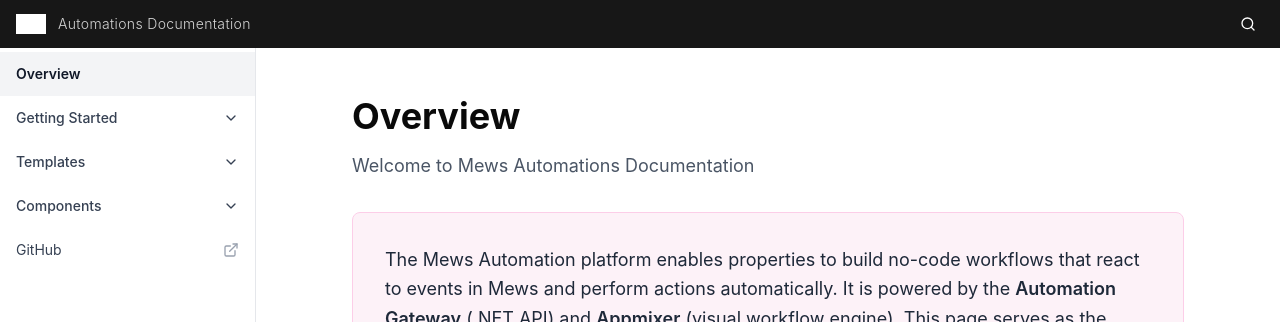
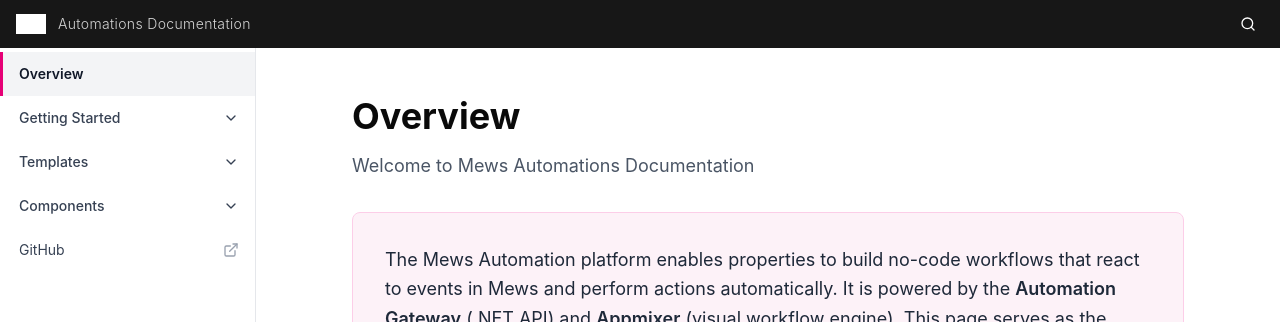
Before and after one commit to CarlosMewsGX/mews-automations-documentation, a React (Vite) app: page / in a window 1280 px wide. Shown: the top 322 px of the page. Built offline with nearby package versions, Linux system fonts and the light colour scheme.

Commit message:
Add pink left-border active state to sidebar sections and sub-items

```diff
--- a/src/app/App.tsx
+++ b/src/app/App.tsx
@@ -61,6 +61,7 @@
 
 export default function App() {
   const [activeSection, setActiveSection] = useState('overview');
+  const [activeItem, setActiveItem] = useState<string | null>(null);
   const [expanded, setExpanded] = useState<string[]>([]);
 
   const toggleExpand = (key: string) => {
@@ -71,6 +72,7 @@
 
   const navigate = (section: string) => {
     setActiveSection(section);
+    setActiveItem(null);
     if (!expanded.includes(section)) {
       setExpanded(prev => [...prev, section]);
     }
@@ -78,11 +80,26 @@
 
   const navigateToAnchor = (section: string, id: string) => {
     setActiveSection(section);
+    setActiveItem(id);
     setTimeout(() => {
       const el = document.getElementById(id);
       if (el) el.scrollIntoView({ behavior: 'smooth', block: 'start' });
     }, 50);
   };
+
+  const sectionCls = (key: string) =>
+    `w-full text-left px-4 py-3 text-sm flex items-center justify-between transition-colors border-l-[3px] ${
+      activeSection === key && activeItem === null
+        ? 'border-pink-600 bg-gray-100 text-gray-900 font-semibold'
+        : 'border-transparent text-gray-700 hover:bg-gray-50'
+    }`;
+
+  const itemCls = (id: string) =>
+    `w-full text-left pl-5 pr-4 py-2 text-sm transition-colors border-l-[3px] ${
+      activeItem === id
+        ? 'border-pink-600 bg-gray-100 text-gray-900 font-semibold'
+        : 'border-transparent text-gray-500 hover:bg-gray-50 hover:text-gray-900'
+    }`;
 
   return (
     <div className="size-full flex flex-col bg-white">
@@ -113,36 +130,20 @@
           <nav className="py-1">
 
             {/* Overview */}
-            <button
-              onClick={() => navigate('overview')}
-              className={`w-full text-left px-4 py-3 text-sm transition-colors flex items-center justify-between
-                ${activeSection === 'overview'
-                  ? 'bg-gray-100 text-gray-900 font-semibold'
-                  : 'text-gray-700 hover:bg-gray-50'}`}
-            >
+            <button onClick={() => navigate('overview')} className={sectionCls('overview')}>
               Overview
             </button>
 
             {/* Getting Started */}
             <div>
-              <button
-                onClick={() => { navigate('getting-started'); toggleExpand('getting-started'); }}
-                className={`w-full text-left px-4 py-3 text-sm flex items-center justify-between transition-colors
-                  ${activeSection === 'getting-started'
-                    ? 'bg-gray-100 text-gray-900 font-semibold'
-                    : 'text-gray-700 hover:bg-gray-50'}`}
-              >
+              <button onClick={() => { navigate('getting-started'); toggleExpand('getting-started'); }} className={sectionCls('getting-started')}>
                 <span>Getting Started</span>
                 <ChevronDown className={`w-4 h-4 flex-shrink-0 transition-transform duration-200 ${expanded.includes('getting-started') ? 'rotate-180' : ''}`} />
               </button>
               {expanded.includes('getting-started') && (
-                <div className="border-l border-gray-200 ml-4">
+                <div>
                   {gettingStartedItems.map(item => (
-                    <button
-                      key={item.id}
-                      onClick={() => navigateToAnchor('getting-started', item.id)}
-                      className="w-full text-left pl-4 pr-4 py-2 text-sm text-gray-500 hover:bg-gray-50 hover:text-gray-900 transition-colors"
-                    >
+                    <button key={item.id} onClick={() => navigateToAnchor('getting-started', item.id)} className={itemCls(item.id)}>
                       {item.label}
                     </button>
                   ))}
@@ -152,24 +153,14 @@
 
             {/* Templates */}
             <div>
-              <button
-                onClick={() => { navigate('templates'); toggleExpand('templates'); }}
-                className={`w-full text-left px-4 py-3 text-sm flex items-center justify-between transition-colors
-                  ${activeSection === 'templates'
-                    ? 'bg-gray-100 text-gray-900 font-semibold'
-                    : 'text-gray-700 hover:bg-gray-50'}`}
-              >
+              <button onClick={() => { navigate('templates'); toggleExpand('templates'); }} className={sectionCls('templates')}>
                 <span>Templates</span>
                 <ChevronDown className={`w-4 h-4 flex-shrink-0 transition-transform duration-200 ${expanded.includes('templates') ? 'rotate-180' : ''}`} />
               </button>
               {expanded.includes('templates') && (
-                <div className="border-l border-gray-200 ml-4">
+                <div>
                   {templateItems.map(item => (
-                    <button
-                      key={item.id}
-                      onClick={() => navigateToAnchor('templates', item.id)}
-                      className="w-full text-left pl-4 pr-4 py-2 text-sm text-gray-500 hover:bg-gray-50 hover:text-gray-900 transition-colors"
-                    >
+                    <button key={item.id} onClick={() => navigateToAnchor('templates', item.id)} className={itemCls(item.id)}>
                       {item.label}
                     </button>
                   ))}
@@ -179,39 +170,21 @@
 
             {/* Components */}
             <div>
-              <button
-                onClick={() => { navigate('components'); toggleExpand('components'); }}
-                className={`w-full text-left px-4 py-3 text-sm flex items-center justify-between transition-colors
-                  ${activeSection === 'components'
-                    ? 'bg-gray-100 text-gray-900 font-semibold'
-                    : 'text-gray-700 hover:bg-gray-50'}`}
-              >
+              <button onClick={() => { navigate('components'); toggleExpand('components'); }} className={sectionCls('components')}>
                 <span>Components</span>
                 <ChevronDown className={`w-4 h-4 flex-shrink-0 transition-transform duration-200 ${expanded.includes('components') ? 'rotate-180' : ''}`} />
               </button>
               {expanded.includes('components') && (
-                <div className="border-l border-gray-200 ml-4">
-                  <div className="pl-4 pr-4 pt-2 pb-1 text-xs font-semibold text-gray-400 uppercase tracking-wider">
-                    Triggers
-                  </div>
+                <div>
+                  <div className="pl-5 pr-4 pt-2 pb-1 text-xs font-semibold text-gray-400 uppercase tracking-wider">Triggers</div>
                   {triggerItems.map(item => (
-                    <button
-                      key={item.id}
-                      onClick={() => navigateToAnchor('components', item.id)}
-                      className="w-full text-left pl-4 pr-4 py-2 text-sm text-gray-500 hover:bg-gray-50 hover:text-gray-900 transition-colors"
-                    >
+                    <button key={item.id} onClick={() => navigateToAnchor('components', item.id)} className={itemCls(item.id)}>
                       {item.label}
                     </button>
                   ))}
-                  <div className="pl-4 pr-4 pt-3 pb-1 text-xs font-semibold text-gray-400 uppercase tracking-wider">
-                    Actions
-                  </div>
+                  <div className="pl-5 pr-4 pt-3 pb-1 text-xs font-semibold text-gray-400 uppercase tracking-wider">Actions</div>
                   {actionItems.map(item => (
-                    <button
-                      key={item.id}
-                      onClick={() => navigateToAnchor('components', item.id)}
-                      className="w-full text-left pl-4 pr-4 py-2 text-sm text-gray-500 hover:bg-gray-50 hover:text-gray-900 transition-colors"
-                    >
+                    <button key={item.id} onClick={() => navigateToAnchor('components', item.id)} className={itemCls(item.id)}>
                       {item.label}
                     </button>
                   ))}
@@ -225,7 +198,7 @@
               href="https://github.com/CarlosMewsGX/mews-automations-documentation"
               target="_blank"
               rel="noopener noreferrer"
-              className="w-full text-left px-4 py-3 text-sm text-gray-700 hover:bg-gray-50 flex items-center justify-between transition-colors"
+              className="w-full text-left px-4 py-3 text-sm text-gray-700 hover:bg-gray-50 flex items-center justify-between transition-colors border-l-[3px] border-transparent"
             >
               <span>GitHub</span>
               <ExternalLink className="w-4 h-4 text-gray-400 flex-shrink-0" />
```
